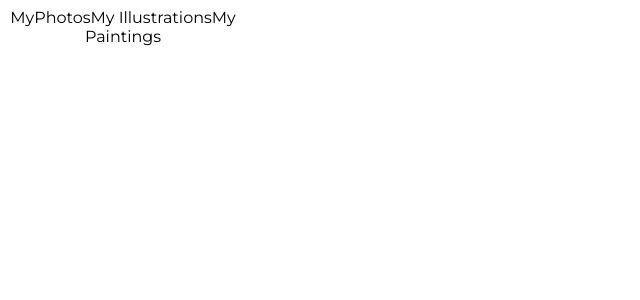
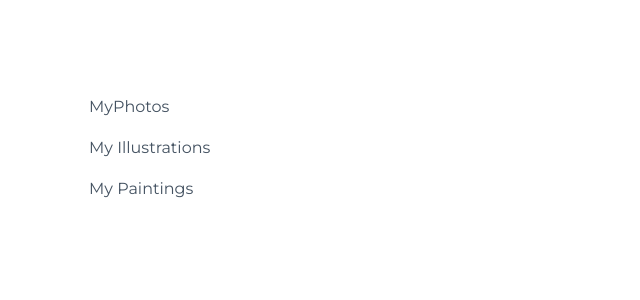
Before and after one commit to NatasaMiric/challenge-repository, a React (Create React App) app in the folder my-app/: page / in a window 1280 px wide. Shown: the top 300 px of the page, without its empty margins (0-640 px from the left). Built offline with nearby package versions, Linux system fonts and the light colour scheme.

Commit message:
Add css module to component

```diff
--- a/my-app/src/components/Sidebar.js
+++ b/my-app/src/components/Sidebar.js
@@ -1,7 +1,8 @@
 import React from "react";
+import css from "./css/Sidebar.module.css"
 
 function Sidebar() {
-    return <div>
+    return <div className= {css.sidebar}>
         <a>MyPhotos</a>
         <a>My Illustrations</a>
         <a>My Paintings</a>
```
